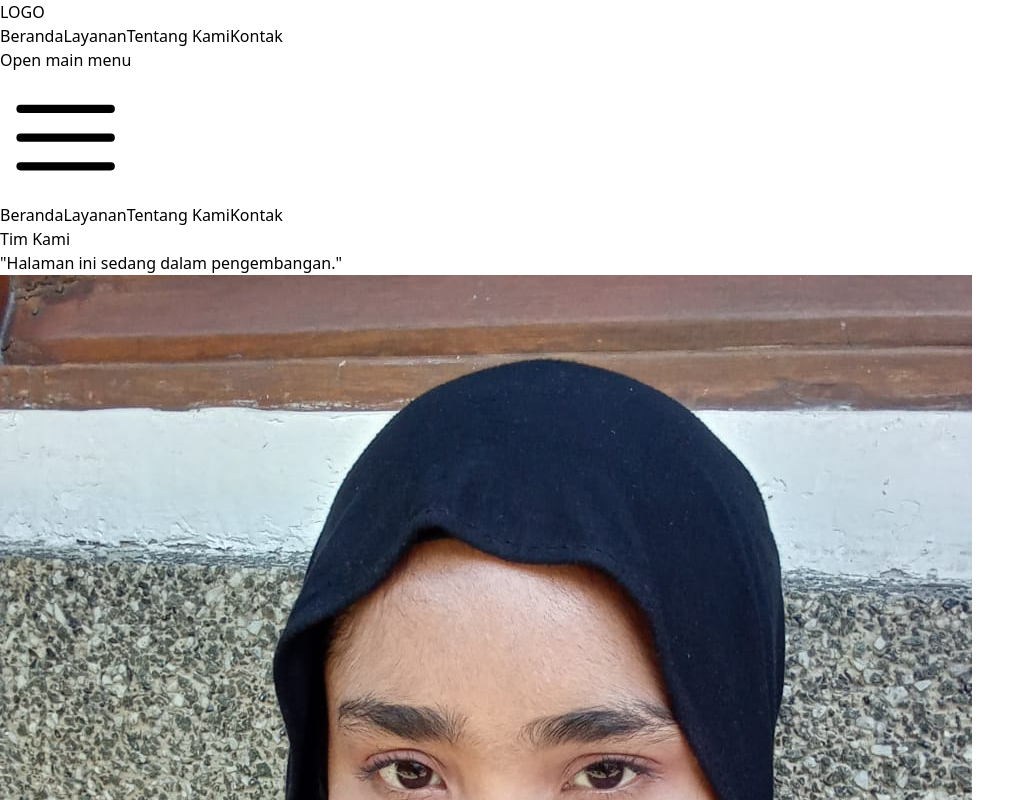
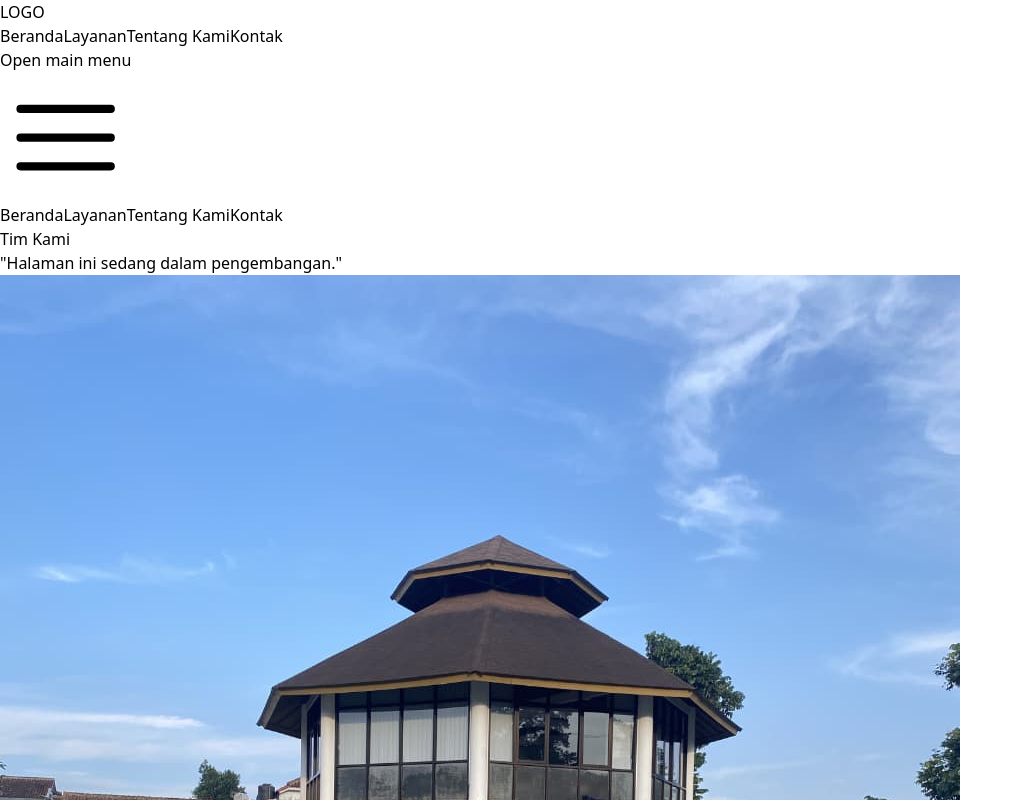
Before and after one commit to MhdGung25/kelompok-4-hi-iwu, a React (Vite) app: page /contact in a window 1280 px wide. Shown: the top 800 px of the page, without its empty margins (0-1035 px from the left). Built offline with nearby package versions, Linux system fonts and the light colour scheme.

Commit message:
perubahan poto di halaman contanct

```diff
--- a/src/pages/contact.jsx
+++ b/src/pages/contact.jsx
@@ -3,12 +3,15 @@ import { Link } from "react-router-dom";
 
 function Contact() {
   const extraImages = [
+      "/images/temen-rahma-2.jpg",
+     "/images/temen-rahma-3.jpg",
     "/images/rahma.jpg",
     "/images/temen-rahma.jpg",
     "/images/temen-rahma-1.jpg",
-    "/images/temen-rahma-2.jpg",
-    "/images/temen-rahma-3.jpg",
+   "/images/temen-rahma-5.jpg",
     "/images/temen-rahma-4.jpg",
+     "/images/rahma.jpg",
+    "/images/temen-rahma.jpg",
     "/images/temen-rahma-5.jpg",
   ];
 
```
